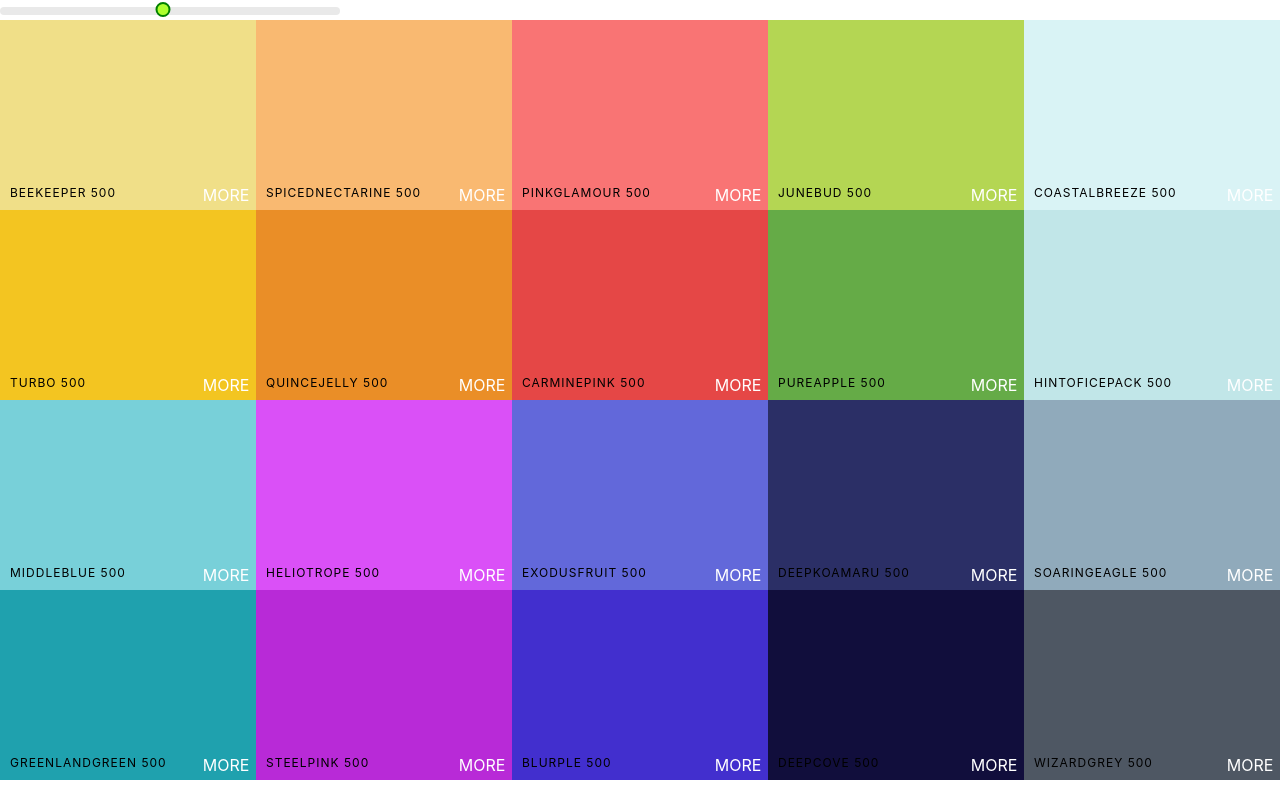
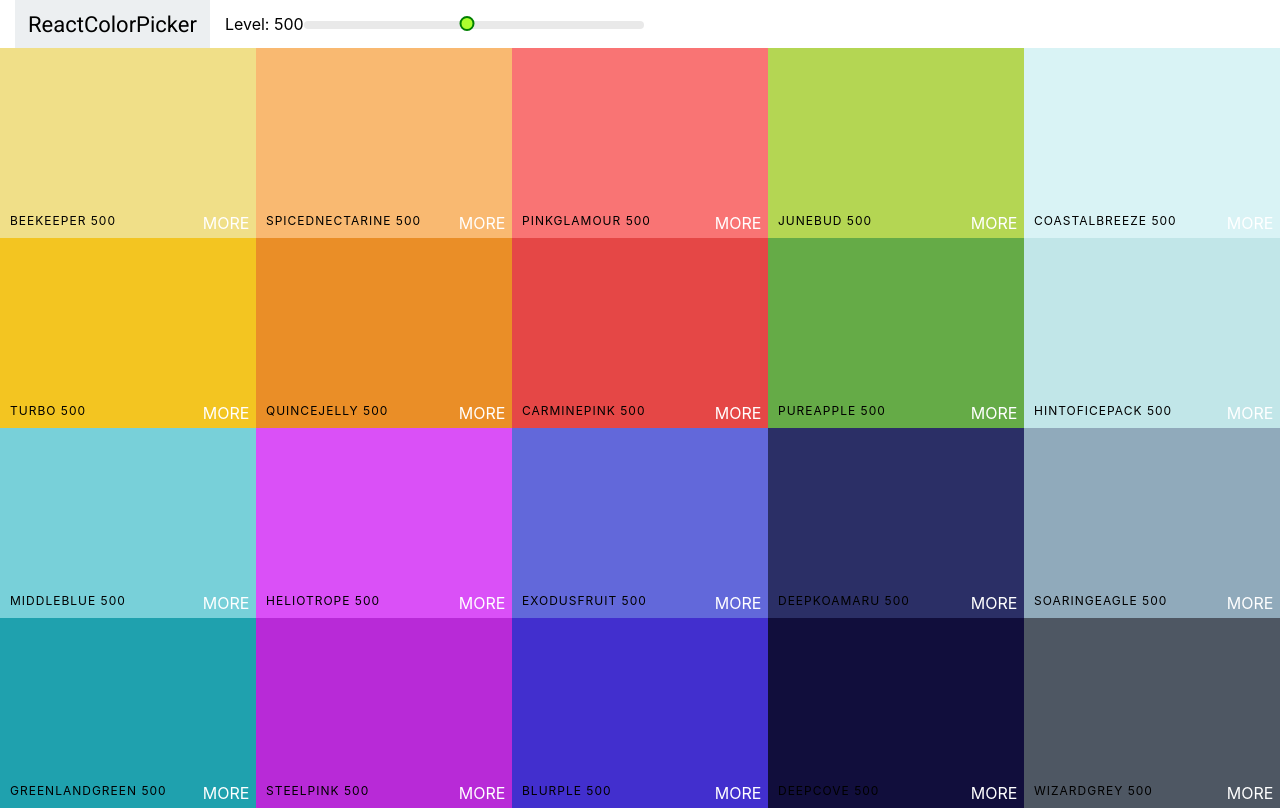
Before and after one commit to ssamsara98/modern-react-bootcamp, a React (Create React App) app: page / in a window 1280 px wide. Built offline with nearby package versions, Linux system fonts and the light colour scheme.

Commit message:
Add Navbar and Font

```diff
--- a/public/index.html
+++ b/public/index.html
@@ -1,14 +1,12 @@
 <!DOCTYPE html>
 <html lang="en">
+
 <head>
   <meta charset="utf-8" />
   <link rel="icon" href="%PUBLIC_URL%/favicon.ico" />
   <meta name="viewport" content="width=device-width, initial-scale=1" />
   <meta name="theme-color" content="#000000" />
-    <meta
-      name="description"
-      content="Web site created using create-react-app"
-    />
+  <meta name="description" content="Web site created using create-react-app" />
   <link rel="apple-touch-icon" href="%PUBLIC_URL%/logo192.png" />
   <!--
       manifest.json provides metadata used when your web app is installed on a
@@ -25,7 +23,9 @@
       Learn how to configure a non-root public URL by running `npm run build`.
     -->
   <title>React App</title>
+  <link href="https://fonts.googleapis.com/css?family=Roboto:100,400,500&display=swap" rel="stylesheet">
 </head>
+
 <body>
   <noscript>You need to enable JavaScript to run this app.</noscript>
   <div id="root"></div>
@@ -40,4 +40,5 @@
       To create a production bundle, use `npm run build` or `yarn build`.
     -->
 </body>
+
 </html>
--- /dev/null
+++ b/src/components/Navbar.css
@@ -0,0 +1,48 @@
+.Navbar {
+  display: flex;
+  align-items: center;
+  justify-content: flex-start;
+  height: 6vh;
+}
+
+.logo {
+  margin: 15px;
+  padding: 0 13px;
+  font-size: 22px;
+  background-color: #eceff1;
+  font-family: Roboto;
+  height: 100%;
+  display: flex;
+  align-items: center;
+}
+
+.logo a {
+  text-decoration: none;
+  color: black;
+}
+
+.slider {
+  width: 340px;
+  margin: 0 auto;
+  display: inline-block;
+}
+
+.rc-slider-track {
+  background-color: transparent;
+}
+.rc-slider-rail {
+  height: 8px;
+}
+.rc-slider-handle,
+.rc-slider-handle:active,
+.rc-slider-handle:focus,
+.rc-slider-handle:hover {
+  background-color: greenyellow;
+  outline: none;
+  border: 2px solid green;
+  box-shadow: none;
+  width: 15px;
+  height: 15px;
+  margin-left: -7px;
+  margin-top: -5px;
+}
--- /dev/null
+++ b/src/components/Navbar.jsx
@@ -0,0 +1,30 @@
+import React, { Component } from "react";
+import Slider from "rc-slider";
+
+import "rc-slider/assets/index.css";
+import "./Navbar.css";
+
+export default class Navbar extends Component {
+  render() {
+    const { level, changeLevel } = this.props;
+    return (
+      <header className="Navbar">
+        <div className="logo">
+          <a href="#">ReactColorPicker</a>
+        </div>
+        <div className="slider-container">
+          <span>Level: {level}</span>
+          <div className="slider">
+            <Slider
+              defaultValue={level}
+              min={100}
+              max={900}
+              step={100}
+              onAfterChange={changeLevel}
+            />
+          </div>
+        </div>
+      </header>
+    );
+  }
+}
--- a/src/components/Palette.css
+++ b/src/components/Palette.css
@@ -5,29 +5,3 @@
 .Palette-colors {
   height: 95vh;
 }
-
-.slider {
-  width: 340px;
-  margin: 0 auto;
-  display: inline-block;
-}
-
-.rc-slider-track {
-  background-color: transparent;
-}
-.rc-slider-rail {
-  height: 8px;
-}
-.rc-slider-handle,
-.rc-slider-handle:active,
-.rc-slider-handle:focus,
-.rc-slider-handle:hover {
-  background-color: greenyellow;
-  outline: none;
-  border: 2px solid green;
-  box-shadow: none;
-  width: 15px;
-  height: 15px;
-  margin-left: -7px;
-  margin-top: -5px;
-}
--- a/src/components/Palette.jsx
+++ b/src/components/Palette.jsx
@@ -1,8 +1,7 @@
 import React, { Component } from "react";
 import ColorBox from "./ColorBox";
-import Slider from "rc-slider";
+import Navbar from "./Navbar";
 
-import "rc-slider/assets/index.css";
 import "./Palette.css";
 
 export default class Palette extends Component {
@@ -26,15 +25,7 @@
     });
     return (
       <div className="Palette">
-        <div className="slider">
-          <Slider
-            defaultValue={level}
-            min={100}
-            max={900}
-            step={100}
-            onAfterChange={this.changeLevel}
-          />
-        </div>
+        <Navbar level={level} changeLevel={this.changeLevel} />
         {/* Navbar goes here */}
         <div className="Palette-colors">{colorBoxes}</div>
         {/* footer eventually */}
```
Lines whose indentation alone changed are shown as unchanged.
